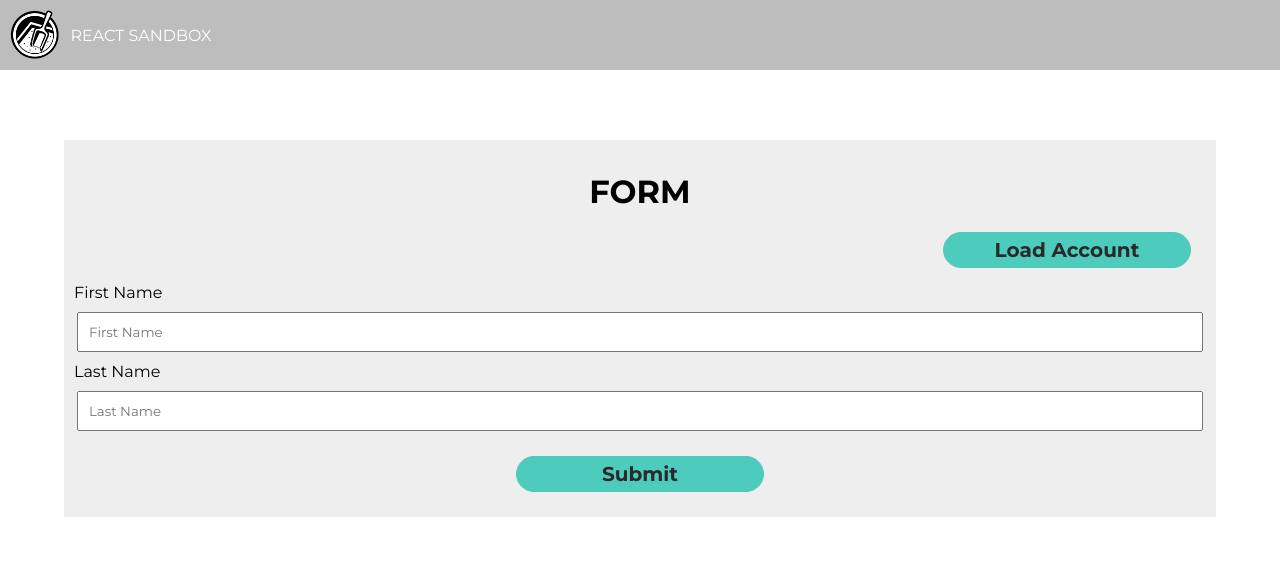
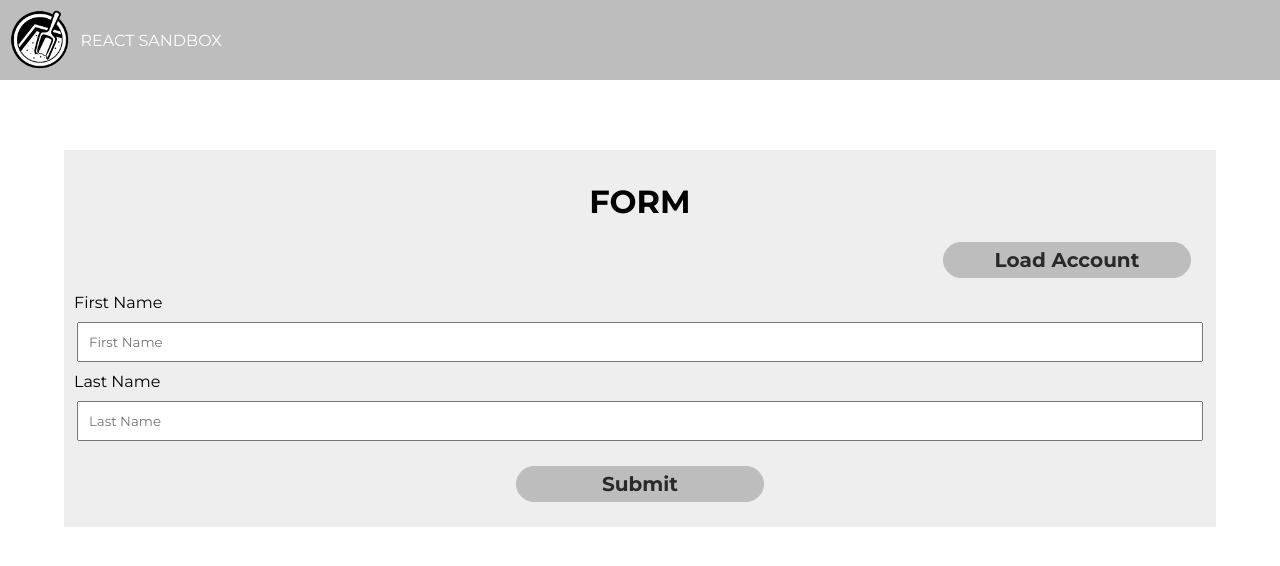
Before and after one commit to rmesaf/React_Wizard, a React app: page / in a window 1280 px wide. Both pictures are taken after a click on the button "CONTINUAR". Built offline with nearby package versions, Linux system fonts and the light colour scheme.

Commit message:
Adding Atomic design structure

```diff
--- /dev/null
+++ b/src/components/atoms/button/button.scss
@@ -0,0 +1,10 @@
+
+.button{
+    &.button-blue{
+        background-color: #4dcbbc;
+        font-family: 'Montserrat', 'nunito';
+        font-weight: 700;
+        color: #292929;
+        border: 1px solid #4dcbbc;
+    }
+}
--- /dev/null
+++ b/src/components/atoms/button/index.js
@@ -0,0 +1,18 @@
+// DEPENDENCIES
+import React from 'react';
+import PropTypes from 'prop-types'
+
+// STYLES
+import styles from './button.scss'
+
+const Button = (props) => {
+    return (
+        <button className="button button-blue" onClick={props.onClick}>CONTINUAR</button>
+    );
+}
+
+Button.protoTypes = {
+    onClick: PropTypes.func.isRequired
+}
+
+export default Button;
--- /dev/null
+++ b/src/components/molecules/brand/index.js
@@ -0,0 +1,16 @@
+// DEPENDENCIES
+import React from 'react';
+
+// ASSETS
+const Logo = require('../../../assets/images/logo.png');
+
+const Brand = () => {
+    return (
+        <a className="navbar-brand" href="#">
+            <img className="brand-logo" src={Logo} ></img>
+            <p className="brand-logo-text">React SandBox</p>
+        </a>
+    );
+};
+
+export default Brand;
--- a/src/components/welcome_page/index.js
+++ b/src/components/molecules/final/index.js
@@ -1,37 +1,37 @@
 // DEPENDENCIES
 import React from 'react';
+// ATOMS
+import Button from '../../atoms/button';
+// STYLES
+import styles from '../../../styles/main.scss'
 
-// STYLES
-import styles from '../../styles/main.scss'
-
-
-class WelcomePage extends React.Component {
+class Final extends React.Component {
     constructor(props){
         super(props);
         this.handleClick = this.handleClick.bind(this);
         this.state  = {
-            step: "WELCOME"
+            step: "COMEBACK"
         }
     }
     handleClick(e){
-        this.props.nextStep("FORM")
+        this.props.nextStep("WELCOME")
     }
     render(){
         if(this.props.currentStep == this.state.step){
             return (
                 <div>
                     <div className="jumbotron">
-                        <h1>Welcome</h1>
+                        <h1>Come Back Soon</h1>
                     </div>
                     <div className="button-container">
-                        <button className="button button-blue" onClick={this.handleClick}>CONTINUAR</button>
+                        <Button onClick={this.handleClick}>VUELVE</Button>
                     </div>
                 </div>
             );
         }else{
-            return (null);
+            return(null);
         }
     }
 }
 
-export default WelcomePage;
+export default Final;
--- a/src/components/form/index.js
+++ b/src/components/molecules/form/index.js
@@ -2,9 +2,10 @@
 import React from 'react';
 import { connect } from 'react-redux';
 import { Field, reduxForm } from 'redux-form';
-
+// ATOMS
+import Button from '../../atoms/button';
 // ACTION
-import {load_action} from '../../actions';
+import {load_action} from '../../../actions';
 
 // VARIABLES
 const initialState = {
@@ -35,7 +36,7 @@ class Form extends React.Component {
                         <h1>FORM</h1>
                         <form onSubmit={this.handleSubmit.bind(this)}>
                             <div className="button-container">
-                                <button className="button button-blue" type="button" onClick={this.handleClick.bind(this)} style={{ marginRight: 0}}>Load Account</button>
+                                <button className="button button-gray" type="button" onClick={this.handleClick.bind(this)} style={{ marginRight: 0}}>Load Account</button>
                             </div>
                             <div>
                                 <label>First Name</label>
@@ -60,7 +61,7 @@ class Form extends React.Component {
                                 </div>
                             </div>
                             <div className="button-container">
-                                <button className="button button-blue" type="submit" disabled={false}>
+                                <button className="button button-gray" type="submit" disabled={false}>
                                     Submit
                                 </button>
                             </div>
--- a/src/components/final_page/index.js
+++ b/src/components/molecules/welcome/index.js
@@ -1,36 +1,40 @@
 // DEPENDENCIES
 import React from 'react';
 
+// ATOMS
+import Button from '../../atoms/button';
+
 // STYLES
-import styles from '../../styles/main.scss'
+import styles from '../../../styles/main.scss'
 
-class FinalPage extends React.Component {
+
+class Welcome extends React.Component {
     constructor(props){
         super(props);
         this.handleClick = this.handleClick.bind(this);
         this.state  = {
-            step: "COMEBACK"
+            step: "WELCOME"
         }
     }
     handleClick(e){
-        this.props.nextStep("WELCOME")
+        this.props.nextStep("FORM")
     }
     render(){
         if(this.props.currentStep == this.state.step){
             return (
                 <div>
                     <div className="jumbotron">
-                        <h1>Come Back Soon</h1>
+                        <h1>Welcome</h1>
                     </div>
                     <div className="button-container">
-                        <button className="button button-blue" onClick={this.handleClick}>VUELVE</button>
+                        <Button onClick={this.handleClick}>CONTINUAR</Button>
                     </div>
                 </div>
             );
         }else{
-            return(null);
+            return (null);
         }
     }
 }
 
-export default FinalPage;
+export default Welcome;
--- a/src/components/wizard/index.js
+++ b/src/components/molecules/wizard/index.js
@@ -3,16 +3,16 @@ import React from 'react';
 import { connect } from 'react-redux';
 
 // STYLES
-import styles from '../../styles/main.scss'
+import styles from '../../../styles/main.scss'
 import style from './wizard.scss';
 
-// COMPONENTS
-import WelcomePage from '../welcome_page';
+// MOLECULES
+import Welcome from '../welcome';
 import Form from '../form';
-import FinalPage from '../final_page';
+import Final from '../final';
 
 // ACTION
-import {next_action} from '../../actions';
+import {next_action} from '../../../actions';
 
 
 class Wizard extends React.Component {
@@ -22,9 +22,9 @@ class Wizard extends React.Component {
     render(){
         return (
             <div className="wizard-container">
-                <WelcomePage currentStep={this.props.current} nextStep={this.props.nextStep}/>
+                <Welcome currentStep={this.props.current} nextStep={this.props.nextStep}/>
                 <Form currentStep={this.props.current} nextStep={this.props.nextStep}/>
-                <FinalPage currentStep={this.props.current} nextStep={this.props.nextStep}/>
+                <Final currentStep={this.props.current} nextStep={this.props.nextStep}/>
             </div>
         );
     }
--- a/src/components/wizard/wizard.scss
+++ b/src/components/molecules/wizard/wizard.scss
@@ -1,4 +1,5 @@
 
 .wizard-container{
     width: 90%;
+    margin: 0 auto;
 }
--- /dev/null
+++ b/src/components/organisms/content/content.scss
@@ -0,0 +1,7 @@
+.content {
+    width: '100%';
+    display: 'flex';
+    flex-direction: 'row';
+    margin: '0 auto';
+    justify-content: 'center';
+}
--- /dev/null
+++ b/src/components/organisms/content/index.js
@@ -0,0 +1,21 @@
+// DEPENDENCIES
+import React from 'react';
+import { Provider } from 'react-redux';
+// STORE
+import store from "../../../store";
+// MOLECULES
+import Wizard from '../../molecules/wizard';
+// ASSETS
+import styles from './content.scss';
+
+const Content = (props) => {
+    return (
+        <div className="content">
+            <Provider store={store}>
+                <Wizard />
+            </Provider>
+        </div>
+    );
+};
+
+export default Content;
--- a/src/components/header/header.scss
+++ b/src/components/organisms/header/header.scss
@@ -17,7 +17,7 @@
                 color: #fff;
 
                 .brand-logo{
-                    max-width: 10%;
+                    max-width: 12%;
                 }
                 .brand-logo-text{
                     margin: 0px 0px 0px 10px;
--- a/src/components/header/index.js
+++ b/src/components/organisms/header/index.js
@@ -1,7 +1,8 @@
+// DEPENDENCIES
 import React from 'react';
-
+// COMPONENTS
+import Brand from '../../molecules/brand';
 // ASSETS
-const Logo = require('../../assets/images/logo.png');
 import styles from './header.scss';
 
 const Header = () => {
@@ -9,10 +10,7 @@ const Header = () => {
         <nav className="navbar">
             <div className="container">
                 <div className="navbar-header">
-                    <a className="navbar-brand" href="#">
-                        <img className="brand-logo" src={Logo} ></img>
-                        <p className="brand-logo-text">React SandBox</p>
-                    </a>
+                    <Brand />
                 </div>
             </div>
         </nav>
--- /dev/null
+++ b/src/components/pages/home/index.js
@@ -0,0 +1,20 @@
+// DEPENDENCIES
+import React from 'react';
+
+// ORGANISMS
+import Header from '../../organisms/header';
+import Content from '../../organisms/content';
+
+
+class Home extends React.Component {
+    render(){
+        return (
+            <div>
+                <Header />
+                <Content />
+            </div>
+        );
+    }
+}
+
+export default Home;
--- a/src/routes/index.js
+++ b/src/routes/index.js
@@ -2,8 +2,8 @@
 import React from 'react';
 import { Route, Switch } from 'react-router-dom';
 
-// COMPONENTS
-import Home from '../views/home';
+// PAGES
+import Home from '../components/pages/home';
 
 const AppRoutes = () =>
     <Switch>
--- a/src/styles/main.scss
+++ b/src/styles/main.scss
@@ -1,3 +1,3 @@
 @import "partials/variables",
-        "partials/base",
-        "partials/mixins";
+        "partials/mixins",
+        "partials/base";
--- a/src/styles/partials/_base.scss
+++ b/src/styles/partials/_base.scss
@@ -17,23 +17,6 @@ body{
     align-items: center;
 }
 
-.button{
-    border-radius: 10000px;
-    text-align: center;
-    min-width: 248px;
-    padding: 5px;
-    margin: 0 auto;
-    font-size: 20px;
-    display: inline-block;
-    &.button-blue{
-        background-color: #4dcbbc;
-        font-family: 'Montserrat', 'nunito';
-        font-weight: 700;
-        color: #292929;
-        border: 1px solid #4dcbbc;
-    }
-}
-
 input{
     font-family: 'Montserrat', 'nunito';
     padding: 10px;
@@ -45,5 +28,26 @@ label{
 }
 
 .button-container{
-    margin: 15px
+    margin: 15px;
 }
+
+.button{
+    border-radius: 10000px;
+    text-align: center;
+    min-width: 248px;
+    padding: 5px;
+    margin: 0 auto;
+    font-size: 20px;
+    display: inline-block;
+    &:focus{
+        outline: none;
+    }
+}
+
+.button-gray{
+    background-color: #bdbdbd;
+    font-family: 'Montserrat', 'nunito';
+    font-weight: 700;
+    color: #292929;
+    border: 1px solid #bdbdbd;
+}
--- a/src/views/home/index.js
+++ /dev/null
@@ -1,36 +0,0 @@
-// DEPENDENCIES
-import React from 'react';
-import { Provider } from 'react-redux';
-import store from "../../store";
-
-// COMPONENTS
-import Header from '../../components/header';
-import Wizard from '../../components/wizard';
-import Form from '../../components/form';
-
-// STYLES
-const styles = {
-    width: '100%',
-    display: 'flex',
-    flexDirection: 'row',
-    margin: '0 auto',
-    justifyContent: 'center'
-};
-
-class Home extends React.Component {
-
-    render(){
-        return (
-            <div>
-                <Header />
-                <div className="content" style={styles}>
-                    <Provider store={store}>
-                        <Wizard />
-                    </Provider>
-                </div>
-            </div>
-        );
-    }
-}
-
-export default Home;
```
Also changed, not shown: README.md, src/components/templates/default/index.js (added).
